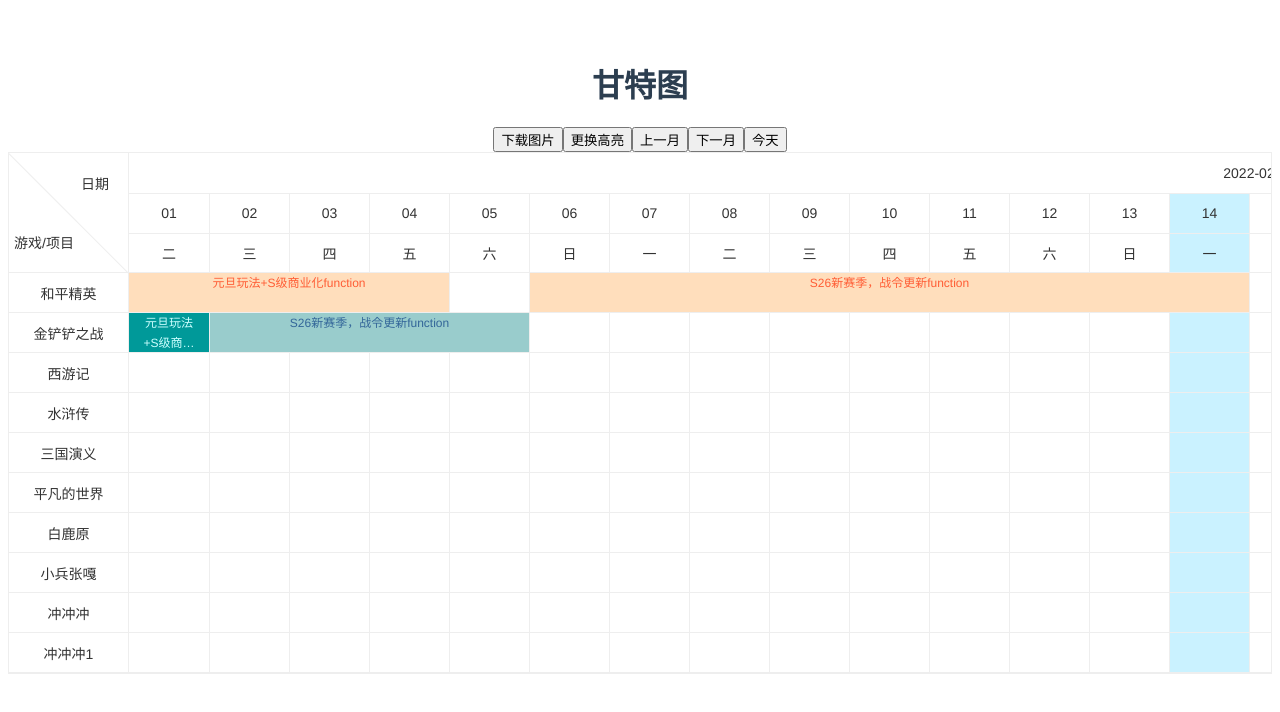
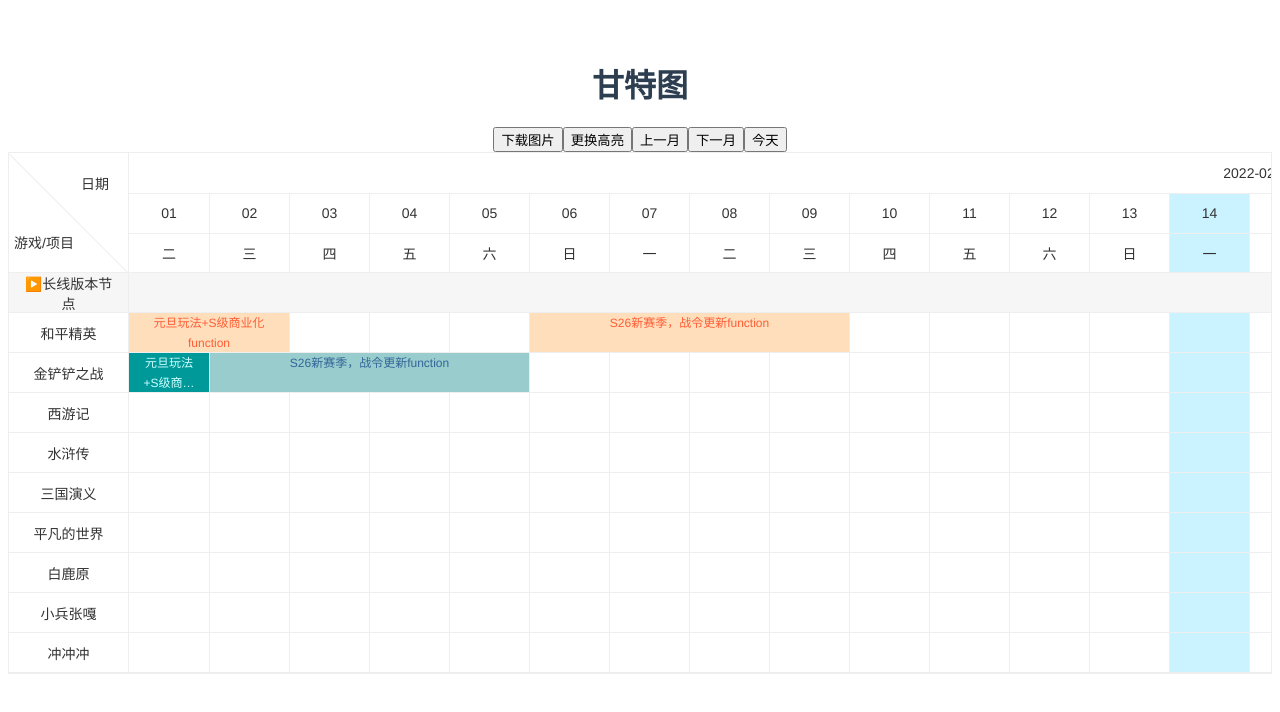
Before and after one commit to ddmy/vue3-gantt, a Vue app: page / in a window 1280 px wide. Shown: the top 712 px of the page. Built offline with nearby package versions, Linux system fonts and the light colour scheme.

Commit message:
at polyfill

```diff
--- a/package.json
+++ b/package.json
@@ -12,6 +12,7 @@
     "preview": "vite preview"
   },
   "dependencies": {
+    "core-js": "^3.21.1",
     "html2canvas": "^1.4.1",
     "lodash": "^4.17.21",
     "vue": "^3.2.25"
--- a/src/assets/data.js
+++ b/src/assets/data.js
@@ -136,11 +136,11 @@
     },
   ],
   data2: [
-    // {
-    //   name: '长线版本节点',
-    //   color: '#f6f6f6',
-    //   type: 'alike'
-    // },
+    {
+      name: '长线版本节点',
+      color: '#f6f6f6',
+      type: 'alike'
+    },
     {
       name: '和平精英',
       type: 'normal',
@@ -151,7 +151,7 @@
           desc: '活跃提升20%，收入提升50%',
           backgroundColor: '#ffdebc',
           textColor: '#ff5d35',
-          days: ['2022-01-30', '2022-01-31', '2022-02-01', '2022-02-02', '2022-02-03', '2022-02-04']
+          days: ['2022-01-30', '2022-01-31', '2022-02-01', '2022-02-02']
         },
         {
           id: 1112,
@@ -159,7 +159,7 @@
           desc: '活跃提升20%，收入提升30%',
           backgroundColor: '#ffdebc',
           textColor: '#ff5d35',
-          days: ['2022-02-06', '2022-02-07', '2022-02-08', '2022-02-09', '2022-02-10', '2022-02-11', '2022-02-12', '2022-02-13', '2022-02-14']
+          days: ['2022-02-06', '2022-02-07', '2022-02-08', '2022-02-09']
         },
         {
           id: 1113,
--- a/src/components/Gantt.vue
+++ b/src/components/Gantt.vue
@@ -564,7 +564,7 @@
     }
     .item-name-list {
       width: 100%;
-      height: var(--innerHeight);
+      max-height: var(--innerHeight);
       overflow-y: auto;
     }
     .guide-name {
@@ -649,11 +649,16 @@
       }
     }
     .schedule-box {
-      height: var(--innerHeight);
+      max-height: var(--innerHeight);
       overflow-y: auto;
       position: absolute;
       left: 0;
       bottom: 0;
+    }
+    .schedule-box::-webkit-scrollbar {
+      /*滚动条整体样式*/
+      width : 0;  /*高宽分别对应横竖滚动条的尺寸*/
+      height: 0;
     }
     .date-box {
       height: var(--itemHeight);
--- a/src/main.js
+++ b/src/main.js
@@ -1,4 +1,5 @@
 import { createApp } from 'vue'
 import App from './App.vue'
+import 'core-js/actual/array/at'
 
 createApp(App).mount('#app')
```
Also changed, not shown: 1 other file (tests, documents, lock files or other folders).
